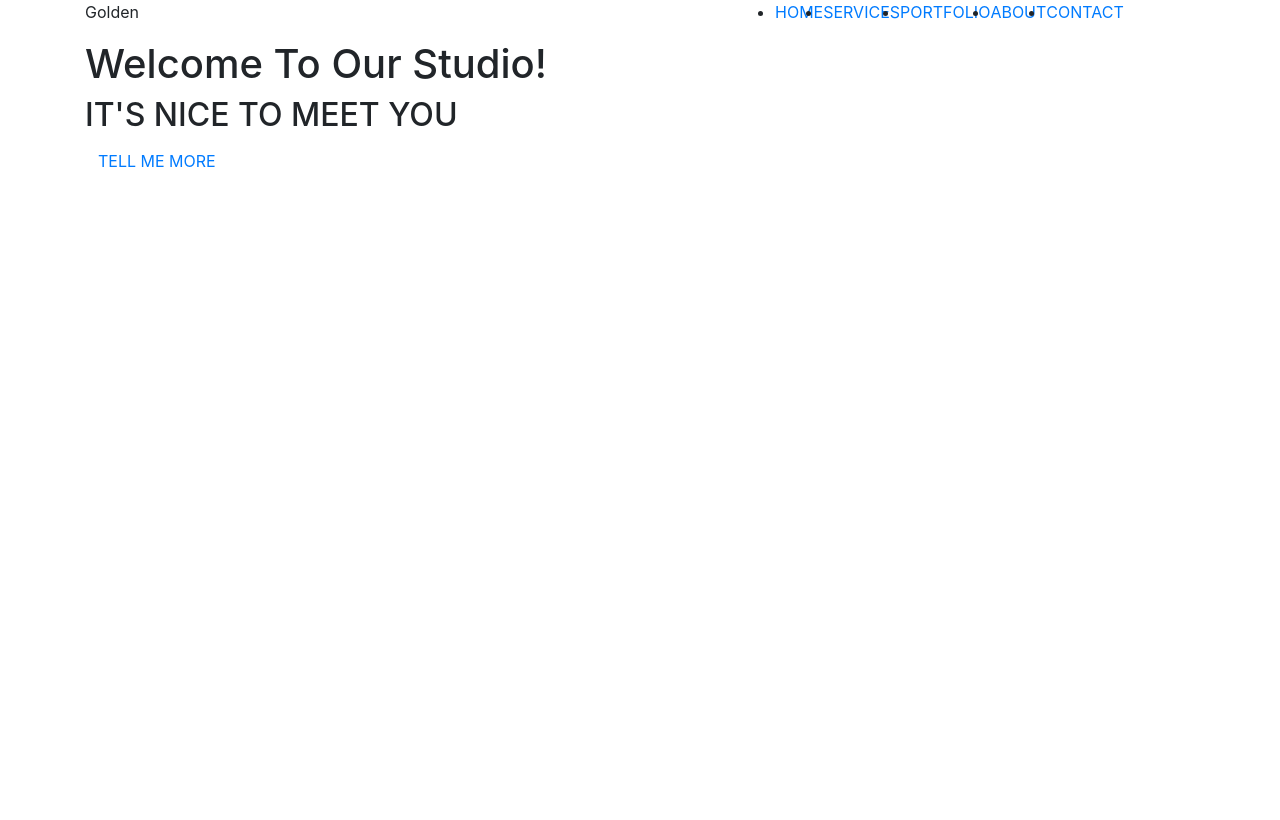
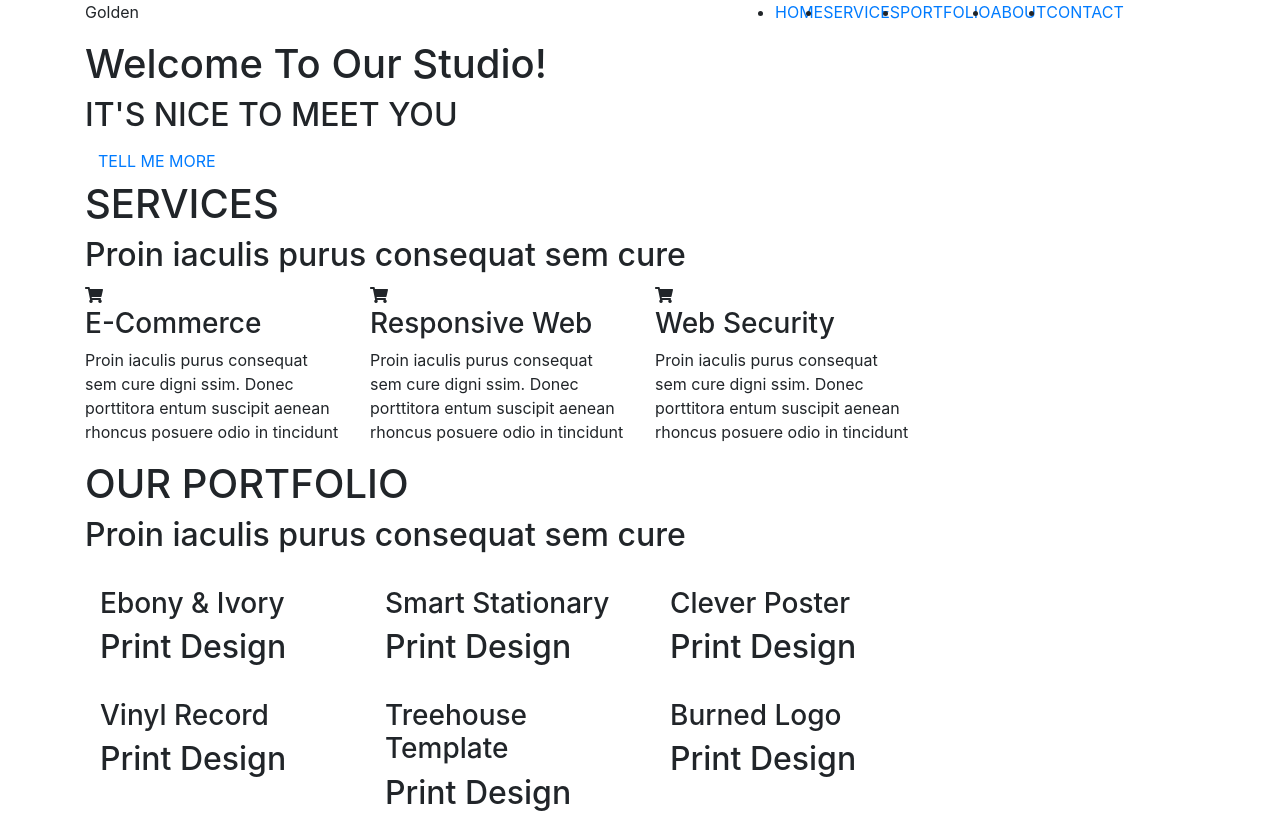
Before and after one commit to olejos777/project-task-runner, a website: page index.html in a window 1280 px wide. Drawn offline with nearby package versions, Linux system fonts and the light colour scheme; a web font is replaced by a local one.

Commit message:
add section 'portfolio' to index.html

```diff
--- a/index.html
+++ b/index.html
@@ -48,5 +48,93 @@
         </div>
       </div>
     </section>
-  </body>
+    <section class="services">
+      <div class="container">
+        <div class="services-header">
+          <h1 class="services-title">SERVICES</h1>
+          <h2 class="subtitle">Proin iaculis purus consequat sem cure</h2>
+        </div>
+        <div class="row">
+          <div class="col-lg-3">
+            <i class="fas fa-shopping-cart"></i>
+            <h3 class="service-name">E-Commerce</h3>
+            <p class="service-description">Proin iaculis purus consequat sem cure
+              digni ssim. Donec porttitora entum suscipit aenean rhoncus posuere
+              odio in tincidunt
+            </p>
+          </div>
+          <div class="col-lg-3">
+            <i class="fas fa-shopping-cart"></i>
+            <h3 class="service-name">Responsive Web</h3>
+            <p class="service-description">Proin iaculis purus consequat sem cure
+              digni ssim. Donec porttitora entum suscipit aenean rhoncus posuere
+              odio in tincidunt
+            </p>
+          </div>
+          <div class="col-lg-3">
+            <i class="fas fa-shopping-cart"></i>
+            <h3 class="service-name">Web Security</h3>
+            <p class="service-description">Proin iaculis purus consequat sem cure
+              digni ssim. Donec porttitora entum suscipit aenean rhoncus posuere
+              odio in tincidunt
+            </p>
+          </div>
+        </div>
+      </div>
+    </section>
+    <section class="portfolio">
+        <div class="container">
+          <div class="portfolio-header">
+            <h1 class="portfolio-title">OUR PORTFOLIO</h1>
+            <h2 class="subtitle">Proin iaculis purus consequat sem cure</h2>
+          </div>
+          <div class="row">
+            <div class="col-lg-3">
+              <div class="container">
+                <img>
+                <h3 class="portfolio-name">Ebony & Ivory</h3>
+                <h2 class="subtitle">Print Design</h2>
+              </div>
+            </div>
+            <div class="col-lg-3">
+              <div class="container">
+                <img>
+                <h3 class="portfolio-name">Smart Stationary</h3>
+                <h2 class="subtitle">Print Design</h2>
+              </div>
+            </div>
+            <div class="col-lg-3">
+              <div class="container">
+                <img>
+                <h3 class="portfolio-name">Clever Poster</h3>
+                <h2 class="subtitle">Print Design</h2>
+              </div>
+            </div>
+          </div>
+          <div class="row">
+            <div class="col-lg-3">
+              <div class="container">
+                <img>
+                <h3 class="portfolio-name">Vinyl Record</h3>
+                <h2 class="subtitle">Print Design</h2>
+              </div>
+            </div>
+            <div class="col-lg-3">
+              <div class="container">
+                <img>
+                <h3 class="portfolio-name">Treehouse Template</h3>
+                <h2 class="subtitle">Print Design</h2>
+              </div>
+            </div>
+            <div class="col-lg-3">
+              <div class="container">
+                <img>
+                <h3 class="portfolio-name">Burned Logo</h3>
+                <h2 class="subtitle">Print Design</h2>
+              </div>
+            </div>
+          </div>
+        </div>
+      </section>
+   </body>
 </html>
```
